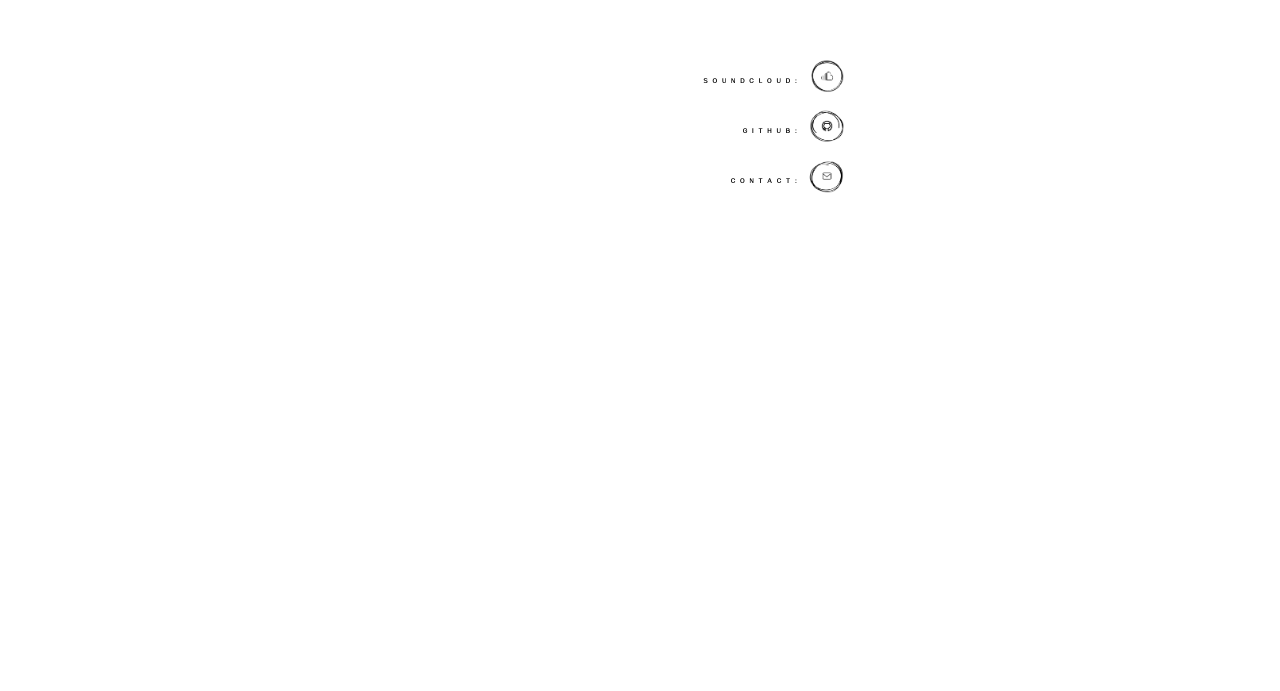
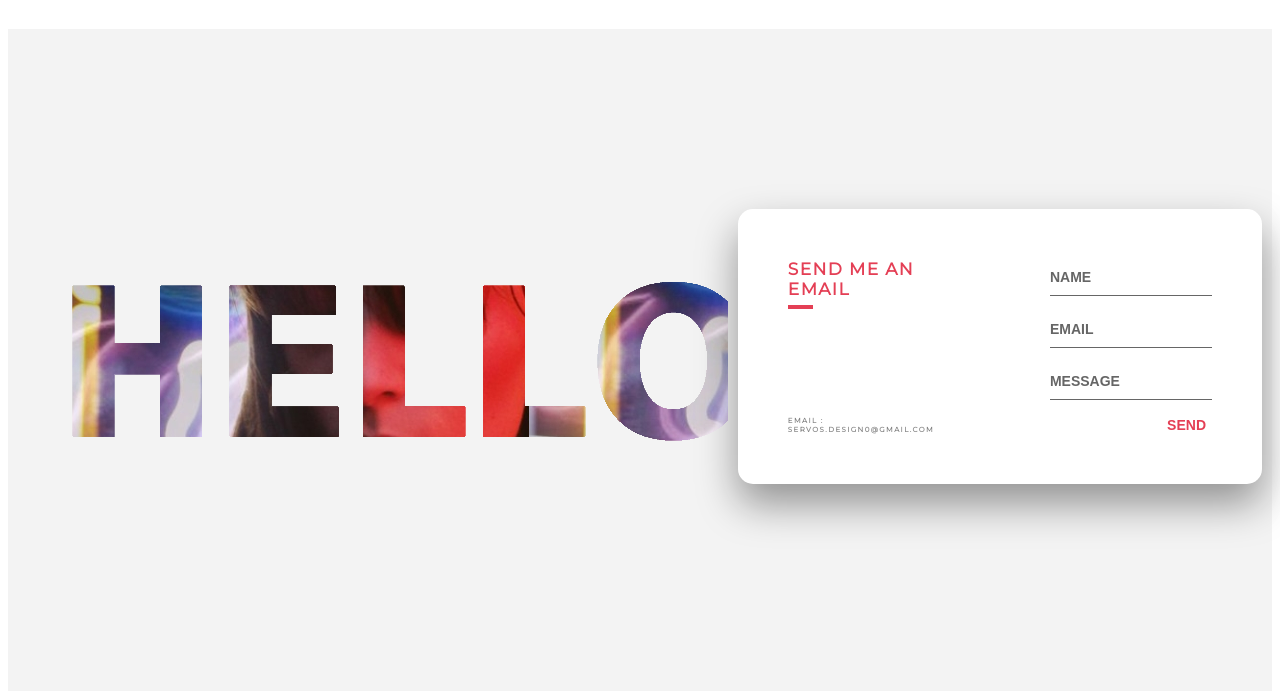
Before and after one commit to servosdesign/portfolio, a Vue app in the folder portfolio/: page / in a window 1280 px wide. Shown: the part 2909-3600 px from the top of the page. Before the commit the page ends 3141 px from the top, so only its background shows below. Built offline with nearby package versions, Linux system fonts and the light colour scheme.

Commit message:
contact page styling

```diff
--- a/portfolio/src/assets/configs/lookbook-config.js
+++ b/portfolio/src/assets/configs/lookbook-config.js
@@ -1,19 +1,20 @@
 const lookbookContent = {
-  civLogo: {
+
+  musicPage: {
     order: 0,
-    imageSrc: '../src/assets/images/civlogo.png'
-  },
-  musicPage: {
-    order: 1,
     imageSrc: '../src/assets/images/musicpage.png'
   },
   designPage: {
-    order: 2,
+    order: 1,
     imageSrc: '../src/assets/images/designpage.png'
   },
   projectsPage: {
+    order: 2,
+    imageSrc: '../src/assets/images/codingpage.png'
+  },
+  civLogo: {
     order: 3,
-    imageSrc: '../src/assets/images/codingpage.png'
+    imageSrc: '../src/assets/images/civlogo.png'
   },
   civme: {
     order: 4,
--- a/portfolio/src/components/PageContent/ContactContent.vue
+++ b/portfolio/src/components/PageContent/ContactContent.vue
@@ -103,4 +103,302 @@ export default {
 
 <style scoped>
 
+body {
+  line-height: 1;
+}
+
+footer,
+header,
+nav,
+section {
+  display: block;
+}
+
+nav ul {
+  list-style: none;
+}
+
+a {
+  margin: 0;
+  padding: 0;
+  font-size: 100%;
+  vertical-align: baseline;
+  background: transparent;
+}
+
+input {
+  vertical-align: middle;
+}
+
+/** contact mobile **/
+
+.example_c {
+  display: none;
+}
+
+.wrapper-pro3 {
+  display: flex;
+  flex-direction: column;
+}
+
+.contact-img {
+  height: 100%vh;
+  width: 100%;
+}
+
+.second2 {
+  order: 1;
+}
+
+/** contact web **/
+
+@media only screen and (min-width:1000px) {
+
+  .wrapper-pro3 {
+    display: flex;
+    justify-content: center;
+    padding: 0px 0px 173px 0px;
+    flex-direction: row;
+  }
+
+  .contact-page {
+    background-color: #f3f3f3;
+    padding-bottom: 24px;
+  }
+
+  .contact-page h2 {
+    font-family: Wan;
+    height: 30%;
+    letter-spacing: 4px;
+    color: black;
+    line-height: 10px;
+    font-size: 9px;
+    text-transform: uppercase;
+    padding: 30px 0px 100px 0px;
+    margin: 0;
+  }
+
+  .contact-page h3 {
+    font-family: Wan;
+    height: 30%;
+    letter-spacing: 4px;
+    color: black;
+    line-height: 10px;
+    font-size: 5px;
+    text-transform: uppercase;
+    text-transform: bold;
+    padding: 10px 0px 0px 0px;
+    margin: 0;
+  }
+
+  .contact-page p {
+    font-family: Wan;
+    letter-spacing: 0px;
+    color: black;
+    line-height: 15px;
+    font-size: 8px;
+    text-transform: none;
+    padding: 15px 0px 0px 0px;
+    margin: 0;
+  }
+
+  .contact-img {
+    padding: 0px 0px 0px 0px;
+  }
+
+  .second2 {
+    order: 2;
+    display: inline-block;
+    max-height: 500px;
+    overflow: hidden;
+  }
+}
+
+/* contact form */
+
+.wrapper-pro3 {
+  padding: 0;
+}
+
+.second2 {
+  order: 1;
+}
+
+.background {
+  padding-top: 200px;
+  order: 2;
+}
+
+@media only screen and (min-width:1000px) {
+  .contact-img {
+    height: 861px;
+    width: 807px;
+    display: block;
+    margin: auto;
+  }
+}
+
+.background {
+  padding-top: 20px;
+}
+
+@media only screen and (min-width:1000px) {
+  .background {
+    padding-top: 170px;
+    display: flex;
+    height: 100%;
+    padding-bottom: 46px;
+  }
+}
+
+.container {
+  flex: 0 1 700px;
+  margin: auto;
+  padding: 10px;
+  padding-bottom: 148px;
+}
+
+.screen {
+  font-family: 'Montserrat', sans-serif;
+  font-weight: 700;
+  letter-spacing: 1.4px;
+  position: relative;
+  background: #ffffff;
+  border-radius: 15px;
+}
+
+.screen:after {
+  content: '';
+  display: block;
+  position: absolute;
+  top: 0;
+  left: 20px;
+  right: 20px;
+  bottom: 0;
+  border-radius: 15px;
+  box-shadow: 0 20px 40px rgba(0, 0, 0, .4);
+  z-index: -1;
+}
+
+.screen-body {
+  display: flex;
+  border-radius: 15px;
+  box-shadow: 0 20px 40px rgba(0, 0, 0, .4);
+  z-index: -1;
+}
+
+.screen-body-item {
+
+  flex: 1;
+  padding: 50px;
+}
+
+.screen-body-item.left {
+  display: flex;
+  flex-direction: column;
+}
+
+.app-title {
+  display: flex;
+  flex-direction: column;
+  position: relative;
+  color: #e43f55;
+  font-size: 17px;
+}
+
+.app-title:after {
+
+  content: '';
+  display: block;
+  position: absolute;
+  left: 0;
+  bottom: -10px;
+  width: 25px;
+  height: 4px;
+  background: #e43f55;
+  ;
+}
+
+.app-contact {
+  margin-top: auto;
+  font-weight: 700;
+  font-size: 7px;
+  color: #888;
+}
+
+.app-form-group {
+  margin-bottom: 15px;
+}
+
+.app-form-group.buttons {
+  margin-bottom: 0;
+  text-align: right;
+}
+
+.app-form-control {
+  font-weight: 700;
+  width: 100%;
+  padding: 10px 0;
+  background: none;
+  border: none;
+  border-bottom: 1px solid #666;
+  color: rgb(0, 0, 0);
+  font-size: 14px;
+  outline: none;
+  transition: border-color .2s;
+}
+
+.app-form-control::placeholder {
+  color: #666;
+}
+
+.app-form-control:focus {
+  border-bottom-color: #ddd;
+}
+
+.app-form-button {
+  background: none;
+  border: none;
+  color: #e43f55;
+  font-size: 14px;
+  cursor: pointer;
+  outline: none;
+  font-weight: 700;
+}
+
+.app-form-button:hover {
+  color: #b9134f;
+}
+
+@media screen and (max-width: 520px) {
+  .screen-body {
+    flex-direction: column;
+  }
+
+  .screen-body-item.left {
+    margin-bottom: 30px;
+  }
+
+  .app-title {
+    flex-direction: row;
+  }
+
+  .app-title span {
+    margin-right: 12px;
+  }
+
+  .app-title:after {
+    display: none;
+  }
+}
+
+@media screen and (max-width: 600px) {
+  .screen-body {
+    padding: 40px;
+  }
+
+  .screen-body-item {
+    padding: 0;
+  }
+}
 </style>
--- a/portfolio/src/components/PageContent/LookbookContent.vue
+++ b/portfolio/src/components/PageContent/LookbookContent.vue
@@ -39,6 +39,7 @@ export default {
     justify-content: center;
     flex-flow: row wrap;
     margin: 0 auto;
+    margin-top: 100px;
 }
 div {
   width: 100%;
--- a/portfolio/src/components/PortfolioDisplay.vue
+++ b/portfolio/src/components/PortfolioDisplay.vue
@@ -11,6 +11,10 @@
     <div v-if="isThirdPage">
       <LookbookContent />
     </div>
+
+    <div>
+      <ContactContent />
+    </div>
   </div>
 </template>
 
@@ -18,12 +22,14 @@
 import ProjectsContent from './PageContent/ProjectsContent.vue'
 import DesignsContent from './PageContent/DesignsContent.vue'
 import LookbookContent from './PageContent/LookbookContent.vue'
+import ContactContent from './PageContent/ContactContent.vue'
 
 export default {
   components: {
     ProjectsContent,
     DesignsContent,
-    LookbookContent
+    LookbookContent,
+    ContactContent
   },
   props: {
     pageNumber: {
```
